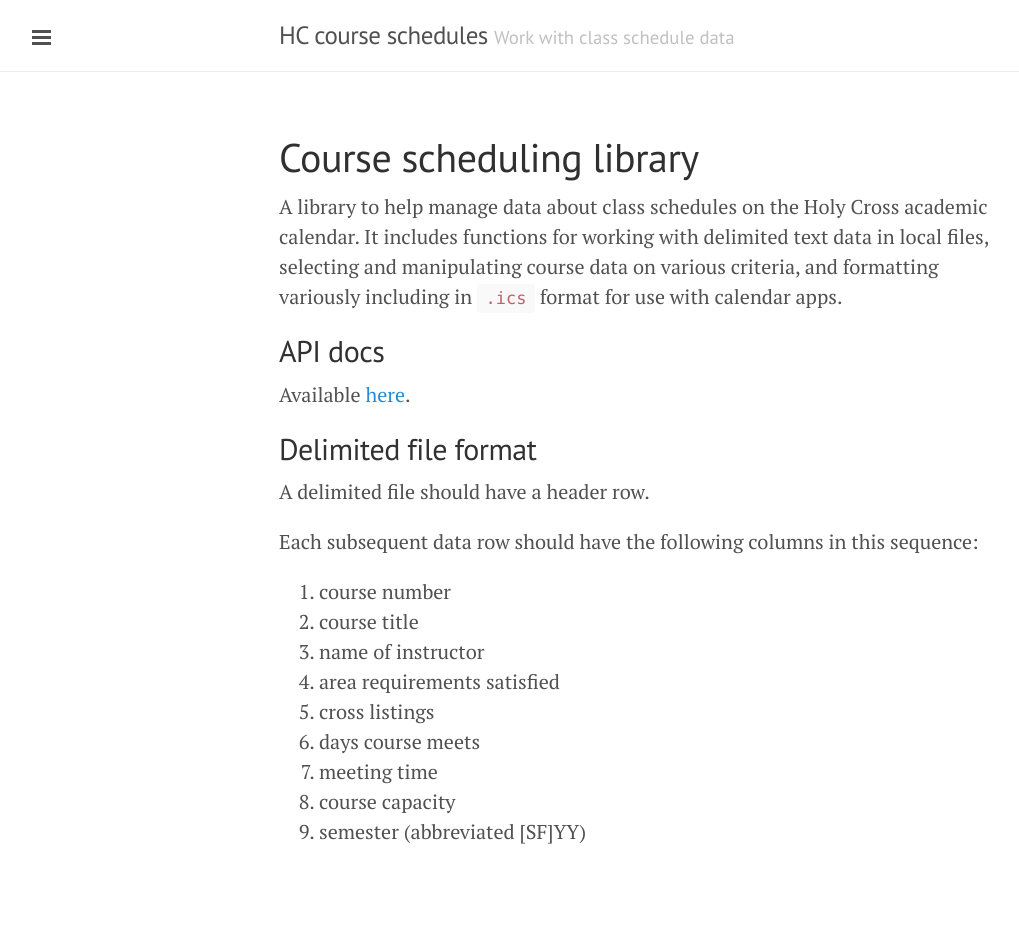
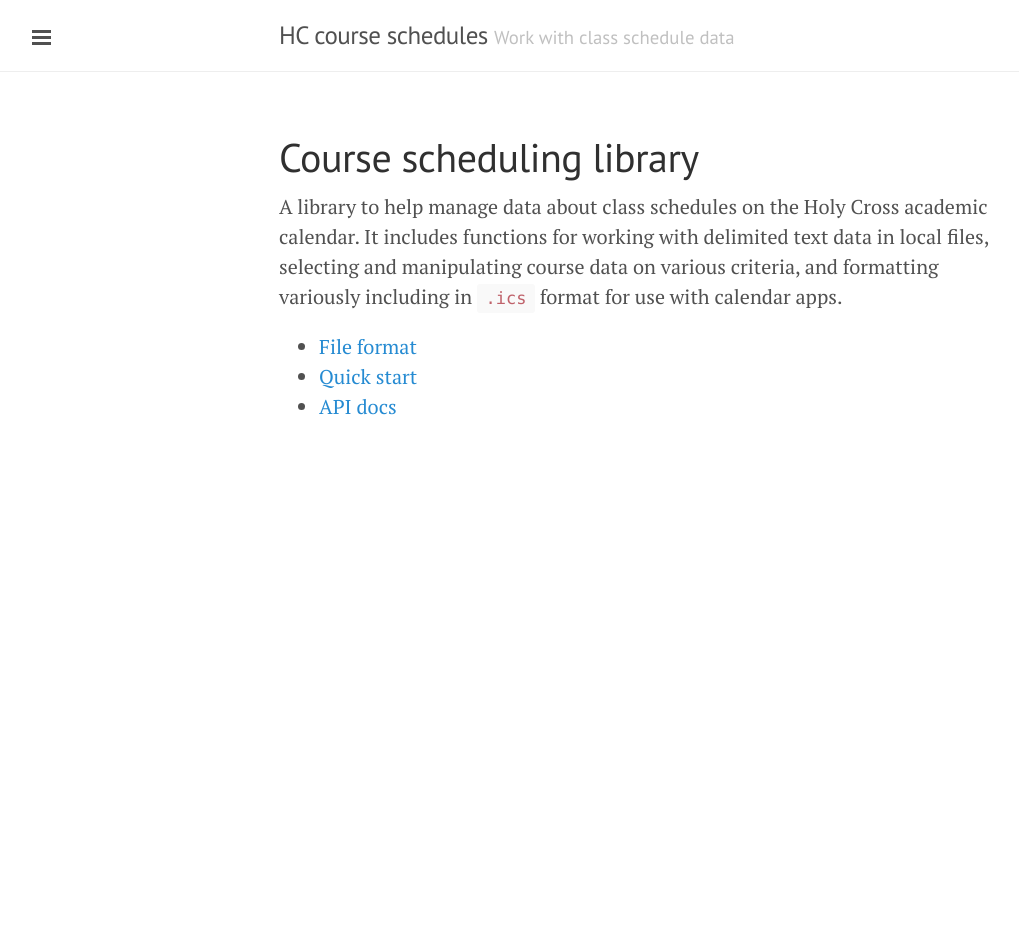
Before and after one commit to neelsmith/hcschedules, a Jekyll site: the page built from docs/index.md, in a window 1280 px wide. Shown: the whole page, without its empty margins (1-1020 px from the left). Built offline with Jekyll 4.4.1, drawn with Linux system fonts in a browser that asks for light colours; after the commit the page ends 900 px from its top, so only the background shows below that.

Commit message:
Update tut docs

```diff
--- a/docs/index.md
+++ b/docs/index.md
@@ -7,22 +7,6 @@ layout: page
 A library to help manage data about class schedules on the Holy Cross academic calendar.  It includes functions for working with delimited text data in local files, selecting and manipulating course data on various criteria, and formatting variously including in `.ics` format for use with calendar apps.
 
 
-## API docs
-
-Available [here](https://neelsmith.github.io/hcschedules/api/edu/holycross/shot/courses/index.html).
-
-## Delimited file format
-
-A delimited file should have a header row.
-
-Each subsequent data row should have the following columns in this sequence:
-
-1. course number
-2. course title
-3. name of instructor
-4. area requirements satisfied
-5. cross listings
-6. days course meets
-7. meeting time
-8. course capacity
-9. semester (abbreviated [SF]YY)
+-  [File format](fileformat)
+-   [Quick start](quickstart)
+-  [API docs](https://neelsmith.github.io/hcschedules/api/edu/holycross/shot/courses/index.html)
```
Also changed, not shown: docs/fileformat.md (added, +19 -0 lines), docs/quickstart/index.md (added, +25 -0 lines), shared/src/main/tut/fileformat.md (added, +19 -0 lines), shared/src/main/tut/index.md (+3 -19 lines), shared/src/main/tut/quickstart/index.md (added, +25 -0 lines).
